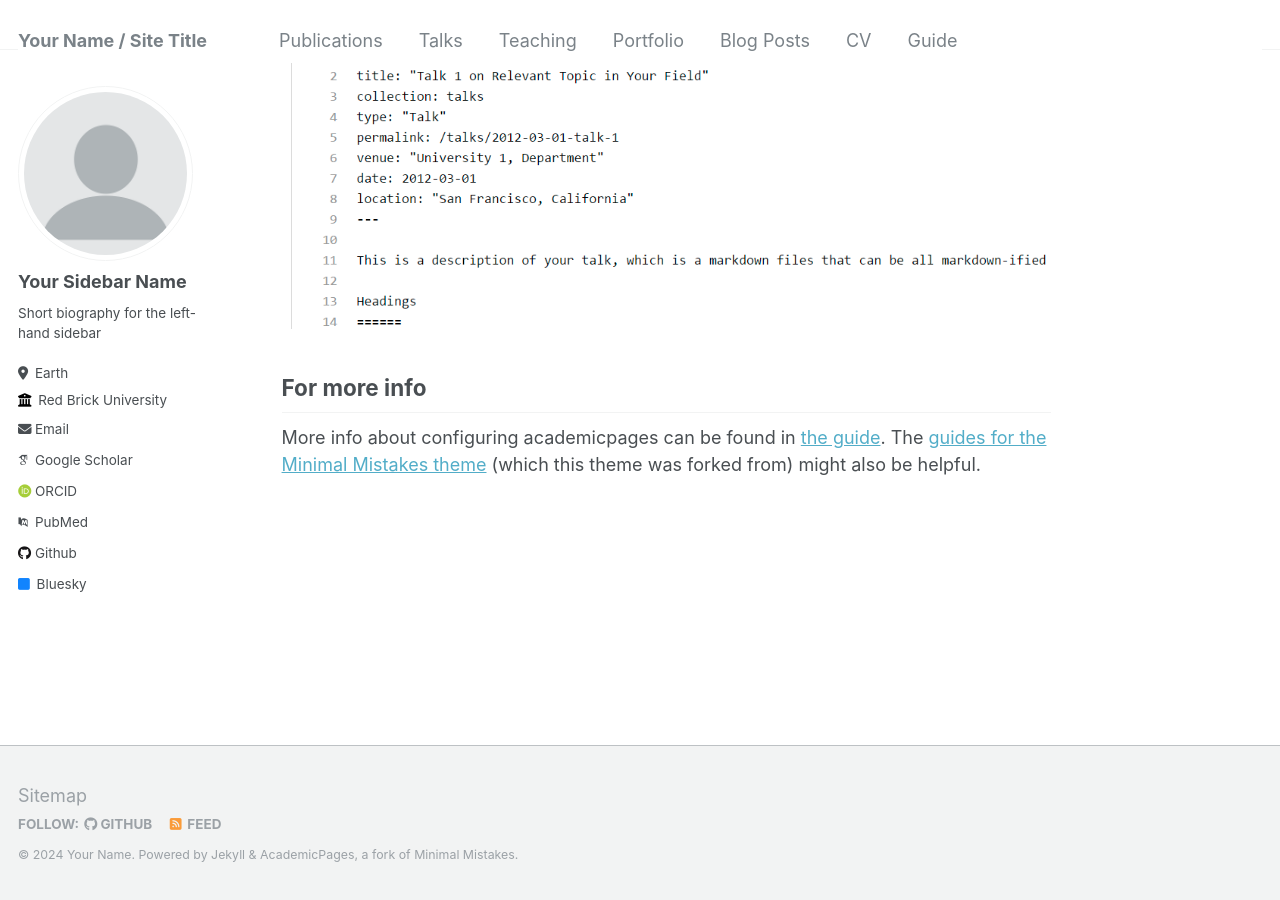
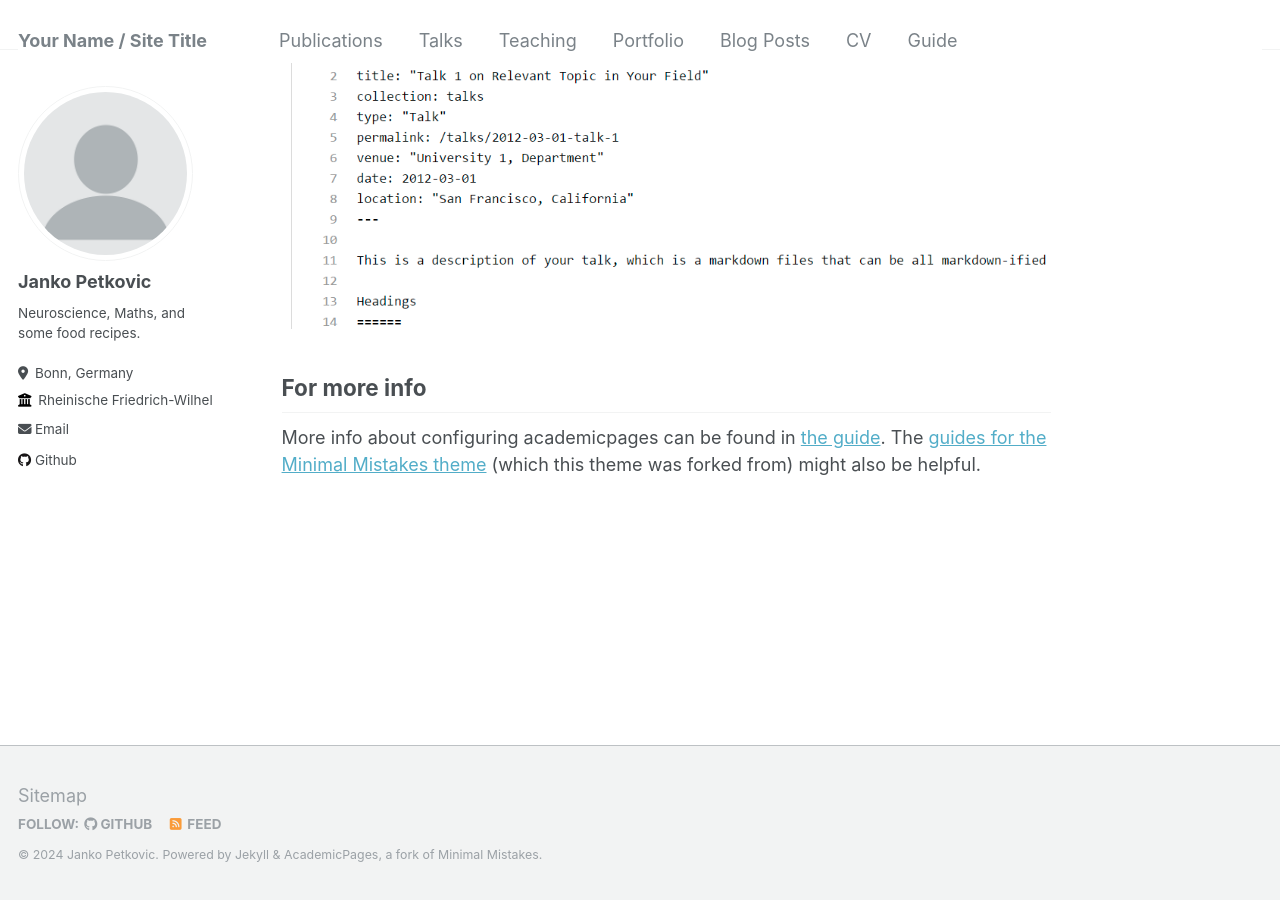
Before and after one commit to janko-petkovic/janko-petkovic.github.io, a Jekyll site: the page built from _pages/about.md, in a window 1280 px wide and 900 px high, scrolled down 2640 px. Built offline with Jekyll 4.4.1, drawn with Linux system fonts in a browser that asks for light colours; some web fonts are replaced.

Commit message:
Update _config.yml

```diff
--- a/_config.yml
+++ b/_config.yml
@@ -10,11 +10,11 @@
 locale                   : "en-US"
 title                    : "Your Name / Site Title"
 title_separator          : "-"
-name                     : &name "Your Name"
-description              : &description "personal description"
-url                      : https://academicpages.github.io # the base hostname & protocol for your site e.g. "https://mmistakes.github.io"
+name                     : &name "Janko Petkovic"
+description              : &description "Neuroscience, Maths, and some food recipes."
+url                      : https://janko-petkovic.github.io # the base hostname & protocol for your site e.g. "https://mmistakes.github.io"
 baseurl                  : "" # the subpath of your site, e.g. "/blog"
-repository               : "academicpages/academicpages.github.io"
+repository               : "janko-petkovic/janko-petkovic.github.io"
 
 # Site Author - The following control what appear as part of the author content on the side bar.
 #               If a field is blank the icon and link will not appear, otherwise it will be shown.
@@ -22,32 +22,32 @@ repository               : "academicpages/academicpages.github.io"
 author:
   # Biographic information
   avatar           : "profile.png"
-  name             : "Your Sidebar Name"
+  name             : "Janko Petkovic"
   pronouns         : # example: "she/her"
-  bio              : "Short biography for the left-hand sidebar"
-  location         : "Earth"
-  employer         : "Red Brick University"
+  bio              : "Neuroscience, Maths, and some food recipes."
+  location         : "Bonn, Germany"
+  employer         : "Rheinische Friedrich-Wilhelms-Universität Bonn"
   uri              : # URL
-  email            : "none@example.org"
+  email            : "j.petkovic91@gmail.com"
 
   # Academic websites
   arxiv            : # URL - Update with the correct link to your profile
-  googlescholar    : "https://scholar.google.com/citations?user=PS_CX0AAAAAJ"
+  googlescholar    : # "https://scholar.google.com/citations?user=PS_CX0AAAAAJ"
   impactstory      : # URL
-  orcid            : "http://orcid.org/yourorcidurl"
-  pubmed           : "https://www.ncbi.nlm.nih.gov/pubmed/?term=john+snow"
+  orcid            : # "http://orcid.org/yourorcidurl"
+  pubmed           : # "https://www.ncbi.nlm.nih.gov/pubmed/?term=john+snow"
   researchgate     : # URL
 
   # Repositories and software development
   bitbucket        : # Username - Update with your username on the site
   codepen          : # Username
   dribbble         : # Username
-  github           : "academicpages"
+  github           : "janko-petkovic"
   kaggle           : # Username
   stackoverflow    : # User number or user number and name (i.e., use "1" or "1/jeff-atwood")
 
   # Social media
-  bluesky          : "bsky.app" # Replace this with you Bluesky username
+  bluesky          : # "bsky.app" # Replace this with you Bluesky username
   facebook         : # Username
   flickr           : # Username
   foursquare       : # Username
```
